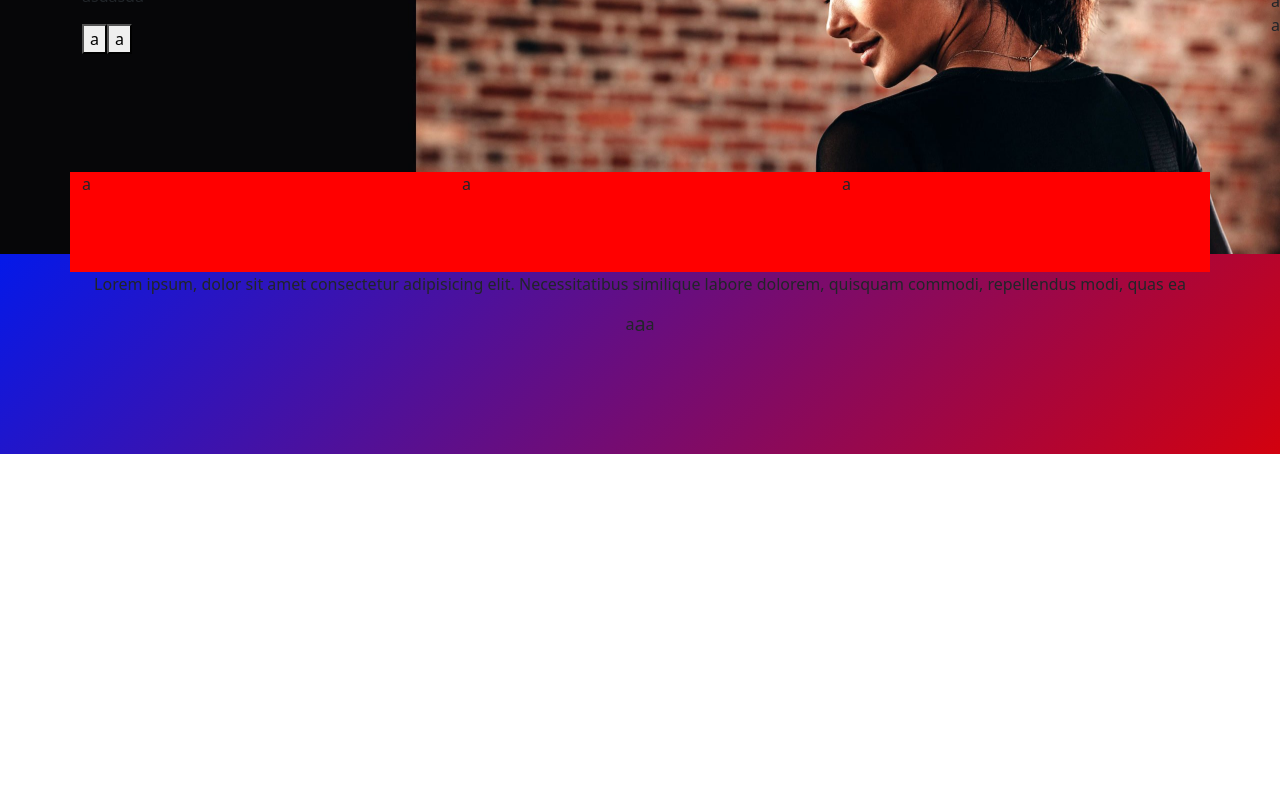
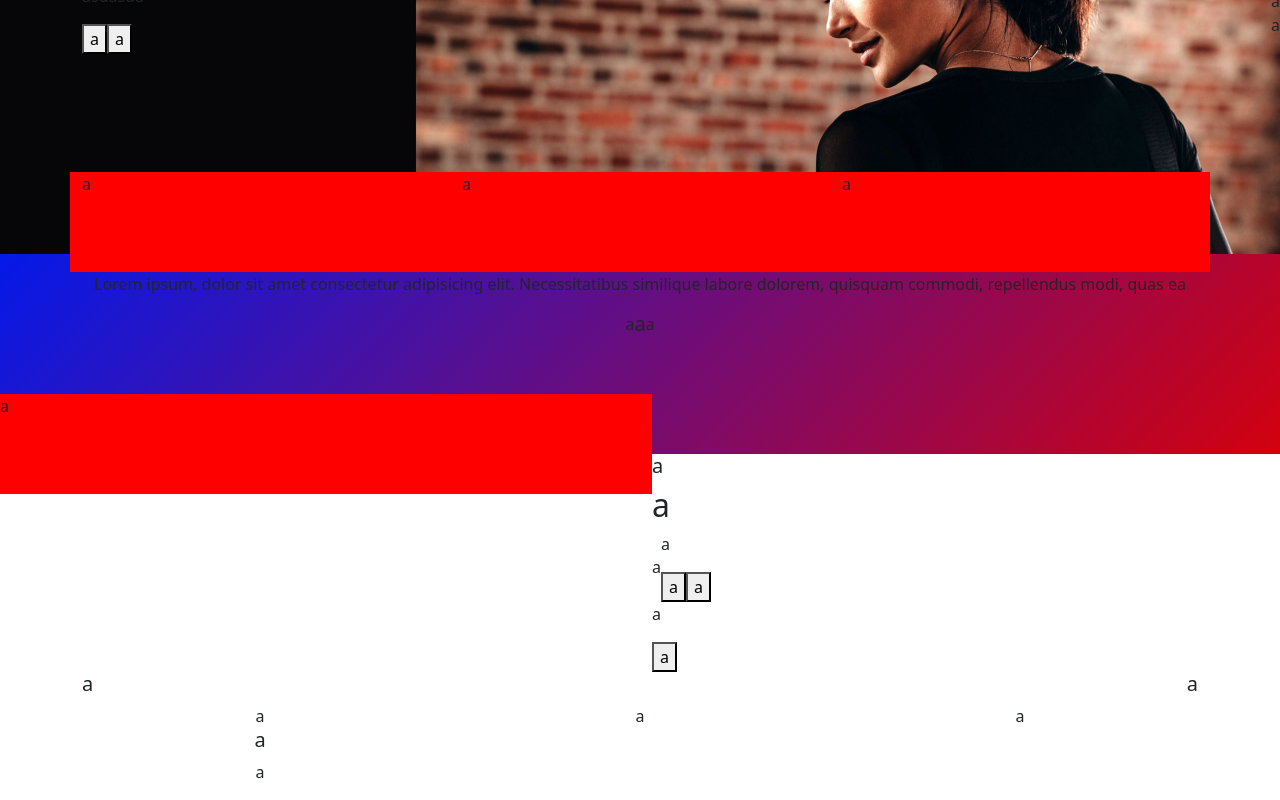
Before and after one commit to AndreaGul/proj-html-vuejs, a Vue app: page / in a window 1280 px wide. Shown: the part 209-1009 px from the top of the page. Before the commit the page ends 800 px from the top, so only its background shows below. Built offline with nearby package versions, Linux system fonts and the light colour scheme.

Commit message:
feat:struttura base dei sociasl in main course caracteristics

```diff
--- a/src/components/components-main/AppMainSocials.vue
+++ b/src/components/components-main/AppMainSocials.vue
@@ -4,6 +4,54 @@ export default {
 };
 </script>
 
-<template></template>
+<template>
+  <div class="row">
+    <div class="col-6 big-card-container">
+      <div class="big-card">a</div>
+    </div>
+    <div class="col-6">
+      <h5>a</h5>
+      <h2>a</h2>
+      <div class="d-flex align-items-center">
+        <div>a</div>
+        <div>
+          <p>a</p>
+          <div><button>a</button><button>a</button></div>
+        </div>
+      </div>
+      <p>a</p>
+      <button>a</button>
+    </div>
+  </div>
+  <div class="container">
+    <div class="d-flex justify-content-between">
+      <h5>a</h5>
+      <h5>a</h5>
+    </div>
+    <div class="row text-center">
+      <!-- come per le card sopra anche qui mi posso creare un oggetto con alliterno i vari dati dei video da inserire con un ciclo -->
+      <div class="col-4">
+        <div>a</div>
+        <h5>a</h5>
+        <p>a</p>
+      </div>
+      <div class="col-4">a</div>
+      <div class="col-4">a</div>
+    </div>
+  </div>
+</template>
 
-<style scoped lang="scss"></style>
+<style scoped lang="scss">
+.big-card-container {
+  position: relative;
+  .big-card {
+    width: 100%;
+    position: absolute;
+    top: -60px;
+
+    background-color: red;
+
+    height: 100px;
+  }
+}
+</style>
```
